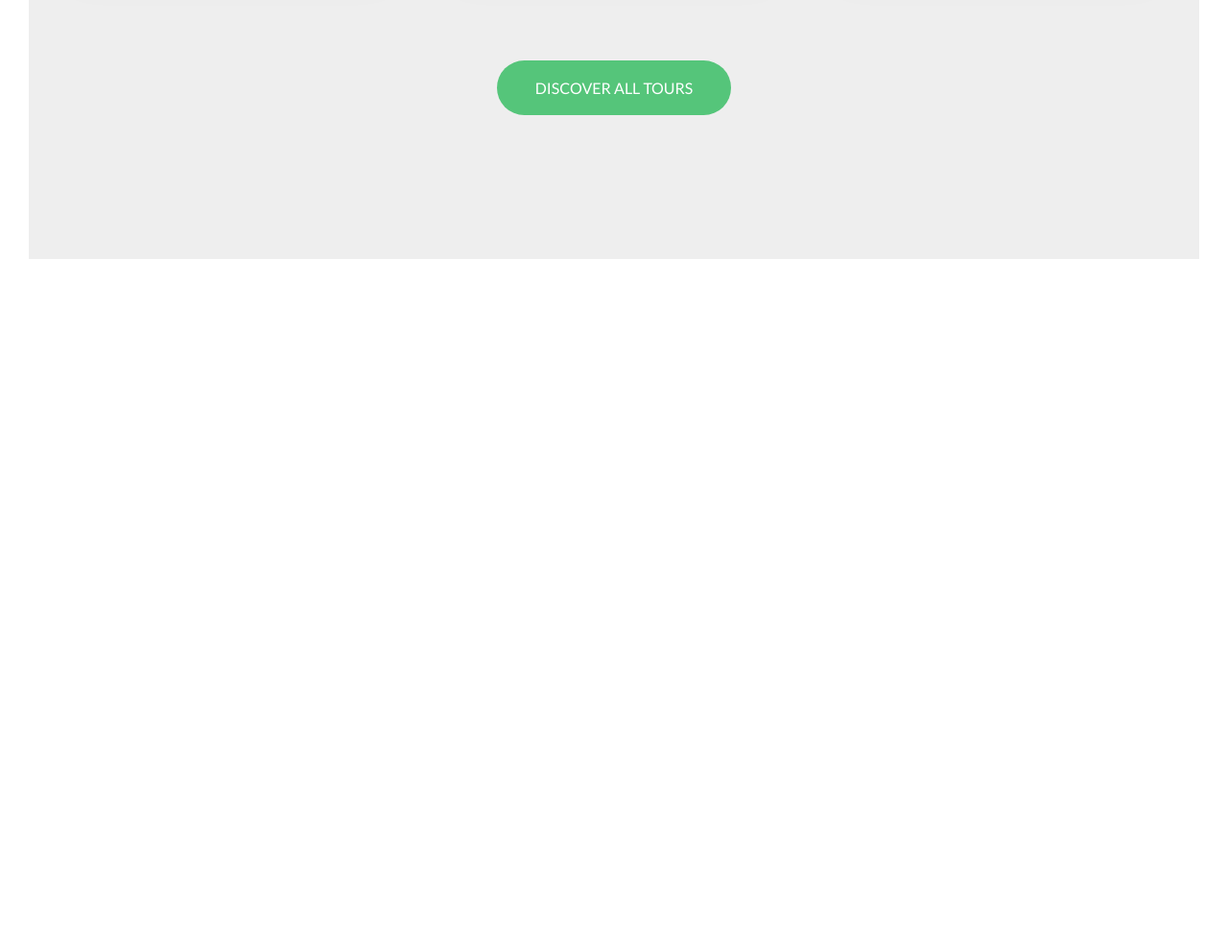
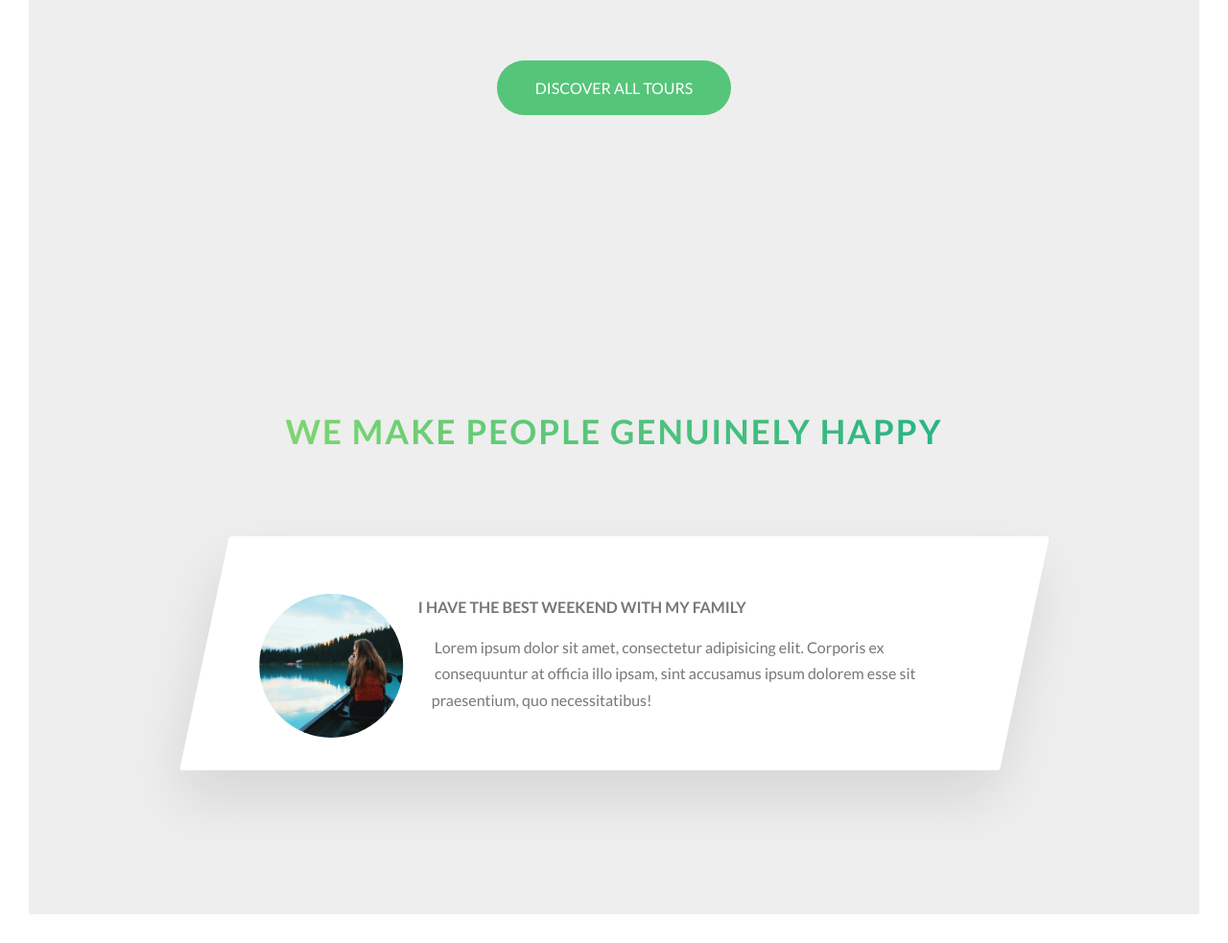
Before and after one commit to ztorrezao/natours, a website: page index.html in a window 1280 px wide. Shown: the part 3027-4010 px from the top of the page at 96% size. Before the commit the page ends 3327 px from the top, so only its background shows below. Drawn offline with Linux system fonts and the light colour scheme.

Commit message:
sories section begins

```diff
--- a/index.html
+++ b/index.html
@@ -201,9 +201,31 @@
                     <a href="#" class="btn btn--green">Discover all tours</a>
                 </div>
             </section>
-        <main>
 
-        </main>
+            <section class="section-stories">
+                <div class="u-center-text u-margin-bottom-big">
+                    <h2 class="heading-secundary">
+                        We make people genuinely happy
+                    </h2>
+                </div>
+
+                <div class="row">
+                    <div class="story">
+                       <figure class="story__shape">
+                           <img src="img/nat-8.jpg" alt="A person image" class="story__img">
+                       </figure>
+                       <div class="story__text">
+                           <h3 class="heading-tertiary u-margin-bottom-small">
+                               I have the best weekend with my family
+                           </h3>
+                           <p>
+                               Lorem ipsum dolor sit amet, consectetur adipisicing elit. Corporis ex consequuntur at officia illo ipsam, sint accusamus ipsum dolorem esse sit praesentium, quo necessitatibus!
+                           </p>
+                       </div>
+                    </div>
+                </div>
+
+            </section>
 
 
         <!--
--- /dev/null
+++ b/sass/components/_story.scss
@@ -0,0 +1,31 @@
+.story {
+	width: 75%;
+	background-color: $color-white;
+	box-shadow: 0 3rem 6rem rgba($color-black, .1);
+	margin: 0 auto;
+	border-radius: .3rem;
+	padding: 6rem;
+	padding-left: 9rem;
+	font-size: $default-font-size;
+	transform: skewX(-12deg);
+
+	&__shape {
+		width: 15rem;
+		height: 15rem;
+		float: left;
+		-webkit-shape-outside: circle(50% at 50% 50%);
+		-webkit-clip-path: circle(50% at 50% 50%);
+		shape-outside: circle(50% at 50% 50%);
+		clip-path: circle(50% at 50% 50%);
+
+		transform: translateX(-3rem) skewX(12deg);
+	}
+
+	&__img {
+		height: 100%;
+	}
+
+	&__text {
+		transform: skewX(12deg);
+	}
+}
--- a/sass/main.scss
+++ b/sass/main.scss
@@ -14,6 +14,7 @@
 @import "components/composition";
 @import "components/feature-box";
 @import "components/card";
+@import "components/story";
 
 // layout
 @import "layout/header";
--- a/sass/pages/_home.scss
+++ b/sass/pages/_home.scss
@@ -24,3 +24,8 @@
 	padding: 20rem 0 15rem 0;
 	margin-top: -10rem;
 }
+
+.section-stories {
+	background-color: $color-gray-light-2;
+	padding: 15rem 0;
+}
```
Also changed, not shown: css/style.css.
